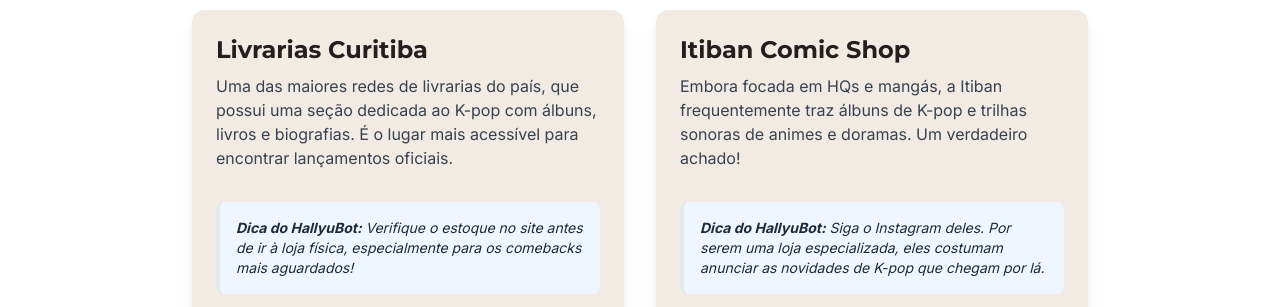
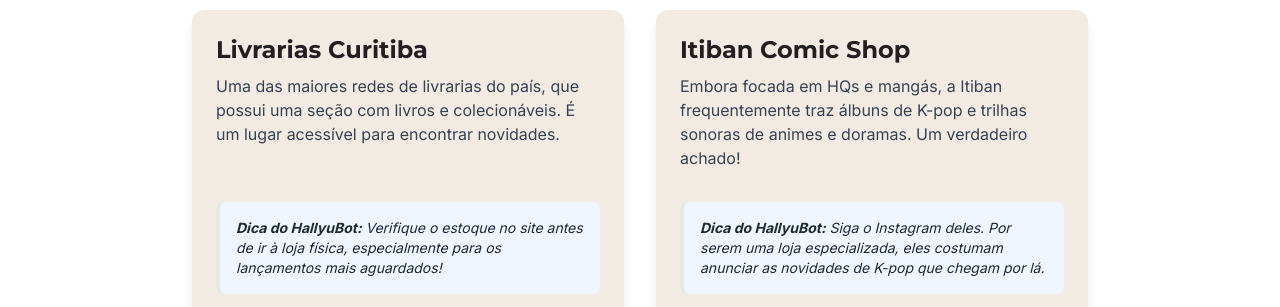
Before and after one commit to laryliissa/hallyu.curitiba, a plain HTML site: page guia-k-stores.html in a window 1280 px wide. Shown: the part 446-753 px from the top of the page. Drawn offline with nearby package versions, Linux system fonts and the light colour scheme.

Commit message:
Docs: Atualiza descrição da Livrarias Curitiba

```diff
--- a/guia-k-stores.html
+++ b/guia-k-stores.html
@@ -80,9 +80,9 @@
                     <!-- Card Livrarias Curitiba -->
                     <div class="store-card bg-bege-pinhao p-6 rounded-xl shadow-lg card-hover flex flex-col">
                         <h3 class="text-2xl font-bold text-preto-carvao mb-2">Livrarias Curitiba</h3>
-                        <p class="text-gray-700 mb-4 flex-grow">Uma das maiores redes de livrarias do país, que possui uma seção dedicada ao K-pop com álbuns, livros e biografias. É o lugar mais acessível para encontrar lançamentos oficiais.</p>
+                        <p class="text-gray-700 mb-4 flex-grow">Uma das maiores redes de livrarias do país, que possui uma seção com livros e colecionáveis. É um lugar acessível para encontrar novidades.</p>
                         <div class="bg-blue-50 border-l-4 border-azul-guia p-4 rounded-lg my-4">
-                            <p class="text-sm italic text-gray-800"><strong>Dica do HallyuBot:</strong> Verifique o estoque no site antes de ir à loja física, especialmente para os comebacks mais aguardados!</p>
+                            <p class="text-sm italic text-gray-800"><strong>Dica do HallyuBot:</strong> Verifique o estoque no site antes de ir à loja física, especialmente para os lançamentos mais aguardados!</p>
                         </div>
                         <div class="mt-auto text-sm text-gray-600">
                             <p class="font-semibold"><strong>Endereços:</strong> Várias unidades (Palladium, Estação, etc.)</p>
```
